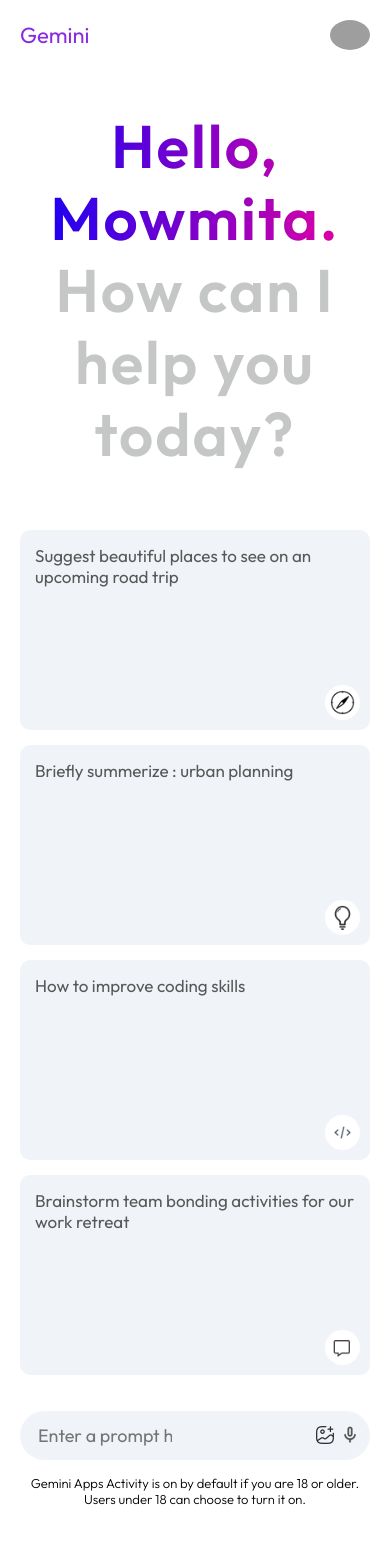
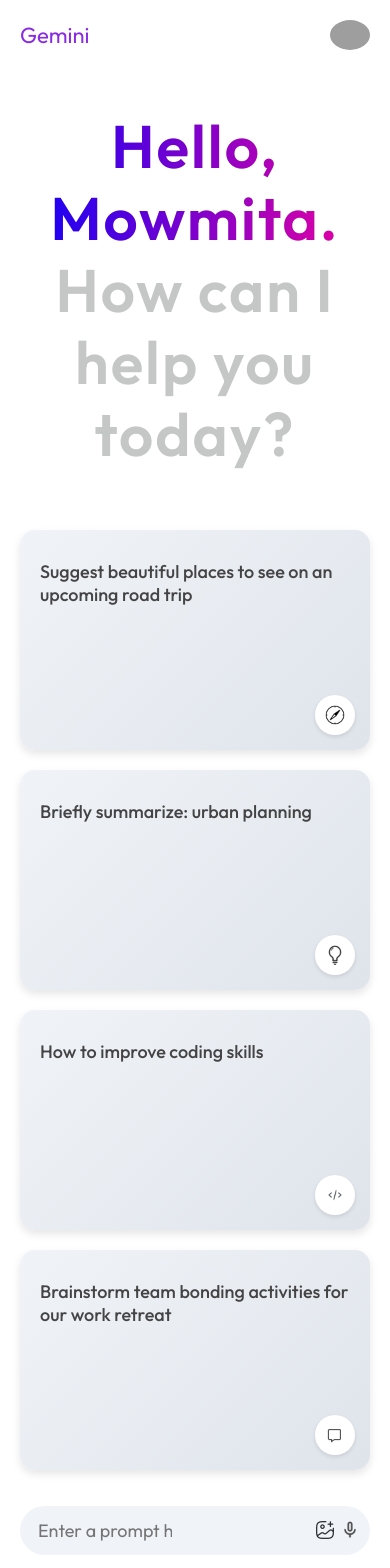
Before and after one commit to Rownokk/Gemini-Clone, a React (Vite) app: page / in a window 390 px wide. Shown: the top 1568 px of the page. Before the commit the page ends 1522 px from the top, so only its background shows below. Built offline with nearby package versions, Linux system fonts and the light colour scheme; grey boxes are pictures that could not be loaded.

Commit message:
microphone working✅

```diff
--- a/src/components/Main/Main.css
+++ b/src/components/Main/Main.css
@@ -59,40 +59,51 @@
     }
 }
 
-.main .cards{
+.main .cards {
     display: grid;
-    grid-template-columns: repeat(auto-fill,minmax(180px,1fr));
-    gap: 15px;
+    grid-template-columns: repeat(auto-fill, minmax(200px, 1fr));
+    gap: 20px;
     padding: 20px;
+}
 
-}
-.main .card{
-    height: 200px;
-    padding: 15px;
-    background-color: #f0f4f9;
-    border-radius: 10px;
+.main .card {
+    height: 220px;
+    padding: 20px;
+    background: linear-gradient(135deg, #f0f4f9, #dfe4ea);
+    border-radius: 15px;
     position: relative;
     cursor: pointer;
+    transition: transform 0.3s ease, box-shadow 0.3s ease;
+    box-shadow: 0 4px 8px rgba(0, 0, 0, 0.1);
 }
 
-.main .card img{
-    width: 35px;
-    padding: 5px;
-    position: absolute;
-    background-color: white;
-    border-radius: 20px;
-    bottom: 10px;
-    right: 10px;
+.main .card:hover {
+    transform: translateY(-5px);
+    box-shadow: 0 8px 16px rgba(0, 0, 0, 0.2);
 }
 
-.main .card p{
-    color: #585858;
-    font-size: 17px;
+.main .card img {
+    width: 40px;
+    padding: 10px;
+    position: absolute;
+    background-color: #fff;
+    border-radius: 50%;
+    bottom: 15px;
+    right: 15px;
+    box-shadow: 0 2px 4px rgba(0, 0, 0, 0.1);
 }
 
-.main .card:hover{
-    background-color: #dfe4ea;
+.main .card p {
+    color: #444;
+    font-size: 18px;
+    font-weight: 500;
+    margin-top: 10px;
 }
+
+.main .card:hover p {
+    color: #333;
+}
+
 
 .main-bottom{
     position: absolute;
--- a/src/components/Main/Main.jsx
+++ b/src/components/Main/Main.jsx
@@ -1,11 +1,64 @@
-import React, { useContext } from 'react'
-import './Main.css'
-import { assets } from '../../assets/assets'
-import { Context } from '../../context/Context'
+import React, { useContext, useState } from 'react';
+import './Main.css';
+import { assets } from '../../assets/assets';
+import { Context } from '../../context/Context';
 
 const Main = () => {
+    const { onSent, recentPrompt, showResult, loading, resultData, setInput, input } = useContext(Context);
+    const [isRecording, setIsRecording] = useState(false);
 
-       const {onSent,recentPrompt,showResult,loading,resultData,setInput,input} = useContext(Context)
+    const handleCardClick = (prompt) => {
+        setInput(prompt);
+        onSent();
+    };
+
+    const handleGalleryClick = () => {
+        document.getElementById('fileInput').click();
+    };
+
+    const handleFileChange = (event) => {
+        const file = event.target.files[0];
+        if (file) {
+            // Handle the selected image file
+            console.log('Selected file:', file);
+            // You can display the selected image or perform other actions with it
+        }
+    };
+
+    const handleMicClick = () => {
+        if (!isRecording) {
+            startRecording();
+        } else {
+            stopRecording();
+        }
+    };
+
+    const startRecording = () => {
+        const recognition = new window.webkitSpeechRecognition();
+        recognition.continuous = true;
+        recognition.interimResults = true;
+        recognition.lang = 'en-US';
+
+        recognition.onresult = (event) => {
+            let transcript = '';
+            for (let i = event.resultIndex; i < event.results.length; i++) {
+                transcript += event.results[i][0].transcript;
+            }
+            setInput(transcript);
+        };
+
+        recognition.start();
+        setIsRecording(true);
+
+        recognition.onend = () => {
+            setIsRecording(false);
+        };
+    };
+
+    const stopRecording = () => {
+        // Logic to stop recording
+        setIsRecording(false);
+    };
 
     return (
         <div className='main'>
@@ -14,27 +67,26 @@ const Main = () => {
                 <img src='https://i.pinimg.com/564x/85/cc/6f/85cc6f5b64aed0e13ebe2e090a2d0f9c.jpg' alt="" />
             </div>
             <div className="main-container">
-
-       {!showResult
-       ?<>
+                {!showResult ?
+                    <>
                         <div className="greet">
                             <p><span>Hello, Mowmita.</span></p>
                             <p>How can I help you today?</p>
                         </div>
                         <div className="cards">
-            <div className="card">
+                            <div className="card" onClick={() => handleCardClick('Suggest beautiful places to see on an upcoming road trip')}>
                                 <p>Suggest beautiful places to see on an upcoming road trip</p>
                                 <img src={assets.compass_icon} alt="" />
                             </div>
-            <div className="card">
-              <p>Briefly summerize : urban planning</p>
+                            <div className="card" onClick={() => handleCardClick('Briefly summarize: urban planning')}>
+                                <p>Briefly summarize: urban planning</p>
                                 <img src={assets.bulb_icon} alt="" />
                             </div>
-            <div className="card">
+                            <div className="card" onClick={() => handleCardClick('How to improve coding skills')}>
                                 <p>How to improve coding skills</p>
                                 <img src={assets.code_icon} alt="" />
                             </div>
-            <div className="card">
+                            <div className="card" onClick={() => handleCardClick('Brainstorm team bonding activities for our work retreat')}>
                                 <p>Brainstorm team bonding activities for our work retreat</p>
                                 <img src={assets.message_icon} alt="" />
                             </div>
@@ -45,45 +97,37 @@ const Main = () => {
                         <div className="result-title">
                             <img src='https://i.pinimg.com/564x/85/cc/6f/85cc6f5b64aed0e13ebe2e090a2d0f9c.jpg' alt="" />
                             <p>{recentPrompt}</p>
-
                         </div>
                         <div className="result-data">
                             <img src={assets.gemini_icon} alt="" />
                             {loading
-          ?<div className='loader'>
+                                ? <div className='loader'>
                                     <hr />
                                     <hr />
                                     <hr />
                                   </div>
-          :
-          <p dangerouslySetInnerHTML={{__html:resultData}}></p>
+                                : <p dangerouslySetInnerHTML={{ __html: resultData }}></p>
                             }
-
                         </div>
                     </div>
                 }
-
-
                 <div className="main-bottom">
                     <div className="search-box">
-                <input onChange={(e)=>setInput(e.target.value)} value={input} type="text" placeholder='Enter a prompt here' />
+                        <input onChange={(e) => setInput(e.target.value)} value={input} type="text" placeholder='Enter a prompt here' />
                         <div>
-                    <img src={assets.gallery_icon} alt="" />
-                    <img src={assets.mic_icon} alt="" />
-                   {input? <img onClick={()=>onSent()} src={assets.send_icon} alt="" />:null}
+                            <img src={assets.gallery_icon} alt="" onClick={handleGalleryClick} />
+                            <input type="file" id="fileInput" style={{ display: 'none' }} onChange={handleFileChange} />
+                            <img src={assets.mic_icon} alt="" onClick={handleMicClick} />
+                            {input ? <img onClick={() => onSent()} src={assets.send_icon} alt="" /> : null}
                         </div>
                     </div>
                     <p className="bottom-info">
                         Gemini Apps Activity is on by default if you are 18 or older. Users under 18 can choose to turn it on.
-
-
-
-
                     </p>
                 </div>
             </div>
         </div>
-  )
-}
+    );
+};
 
-export default Main
+export default Main;
```
Lines whose indentation alone changed are shown as unchanged.
